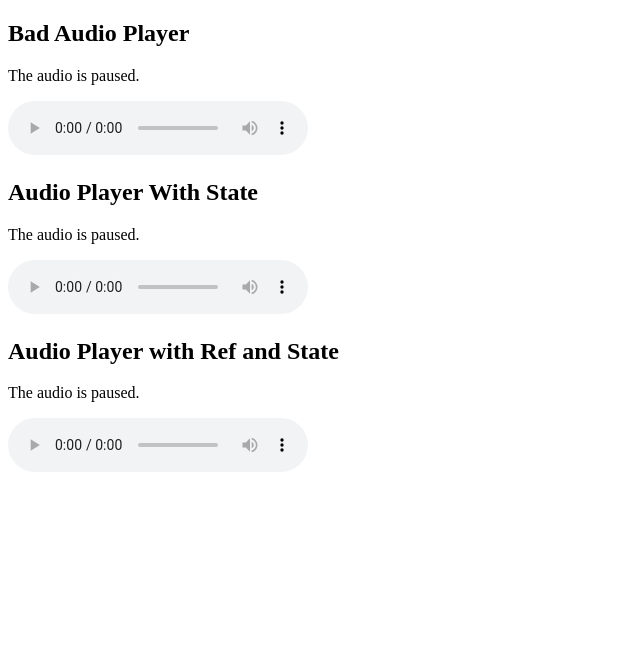
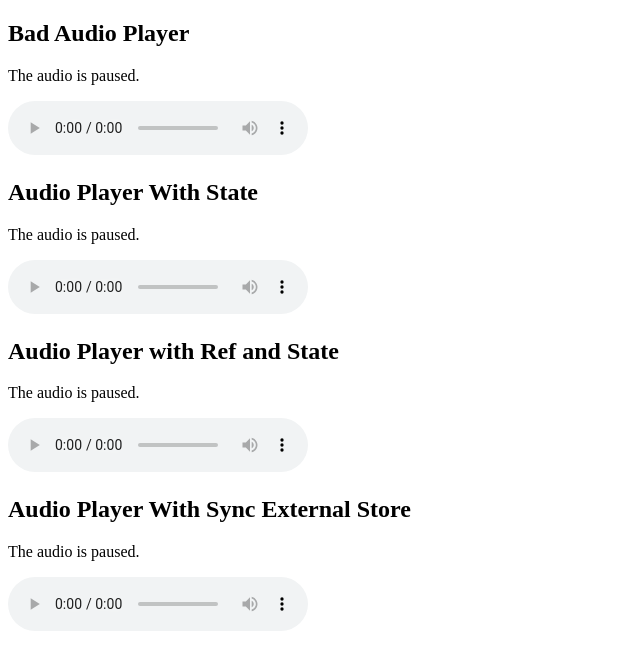
Before and after one commit to ryomaejii/sync-audio-state-with-use-sync-external-store, a React (Vite) app: page / in a window 1280 px wide. Shown: the top 670 px of the page, without its empty margins (0-640 px from the left). Built offline with nearby package versions, Linux system fonts and the light colour scheme.

Commit message:
feat: Add AudioPlayerWithSyncExternalStore

```diff
--- a/src/App.tsx
+++ b/src/App.tsx
@@ -1,6 +1,7 @@
 import { AudioPlayerBad } from './components/AudioPlayerBad';
 import { AudioPlayerWithRefAndState } from './components/AudioPlayerWithRefAndState';
 import { AudioPlayerWithState } from './components/AudioPlayerWithState';
+import { AudioPlayerWithSyncExternalStore } from './components/AudioPlayerWithSyncExternalStore';
 
 function App() {
   return (
@@ -8,6 +9,7 @@ function App() {
       <AudioPlayerBad />
       <AudioPlayerWithState />
       <AudioPlayerWithRefAndState />
+      <AudioPlayerWithSyncExternalStore />
     </>
   );
 }
--- /dev/null
+++ b/src/components/AudioPlayerWithSyncExternalStore.tsx
@@ -0,0 +1,45 @@
+import drumSound from '../assets/drum.mp3';
+import { useCallback, useRef, useSyncExternalStore } from 'react';
+
+function useAudioState() {
+  const audioRef = useRef<HTMLAudioElement>(null);
+
+  const getIsPlayingSnapshot = () =>
+    audioRef.current ? !audioRef.current.paused : false;
+
+  const subscribeToIsPlaying = useCallback((callback: () => void) => {
+    if (audioRef.current) {
+      audioRef.current.addEventListener('play', callback);
+      audioRef.current.addEventListener('pause', callback);
+    }
+
+    return () => {
+      if (audioRef.current) {
+        audioRef.current.removeEventListener('play', callback);
+        audioRef.current.removeEventListener('pause', callback);
+      }
+    };
+  }, []);
+
+  const isPlaying = useSyncExternalStore(
+    subscribeToIsPlaying,
+    getIsPlayingSnapshot
+  );
+
+  return {
+    audioRef,
+    isPlaying,
+  };
+}
+
+export function AudioPlayerWithSyncExternalStore() {
+  const { audioRef, isPlaying } = useAudioState();
+
+  return (
+    <div>
+      <h2>Audio Player With Sync External Store</h2>
+      <p>The audio is {isPlaying ? 'playing' : 'paused'}.</p>
+      <audio ref={audioRef} src={drumSound} controls />
+    </div>
+  );
+}
```
